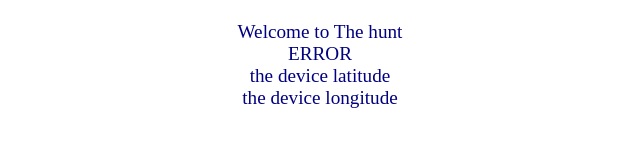
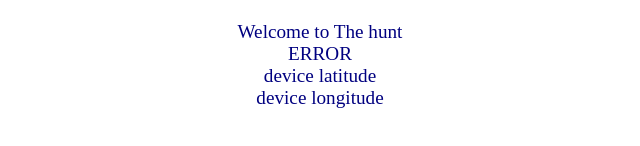
Before and after one commit to Ravichanderreddy-goli/rg-client-hunt, a website: page index.html in a window 1280 px wide. Shown: the part 266-412 px from the top of the page, 320-960 px from the left. Drawn offline with Linux system fonts and the light colour scheme.

Commit message:
Second commit

```diff
--- a/index.html
+++ b/index.html
@@ -11,8 +11,10 @@
 
 
             <div id="error message">ERROR <span id="error message"></span></div>
-            <div id="the device-lat">the device latitude<span id="location latitude"></span></div>
-            <div id="the device-long">the device longitude <span id="location longitude"></span></div>
+
+            <div id="device-lat"> device latitude<span id="location latitude"></span></div>
+
+            <div id="device-long">device longitude <span id="location longitude"></span></div>
         </article>
     </main>
 
```
